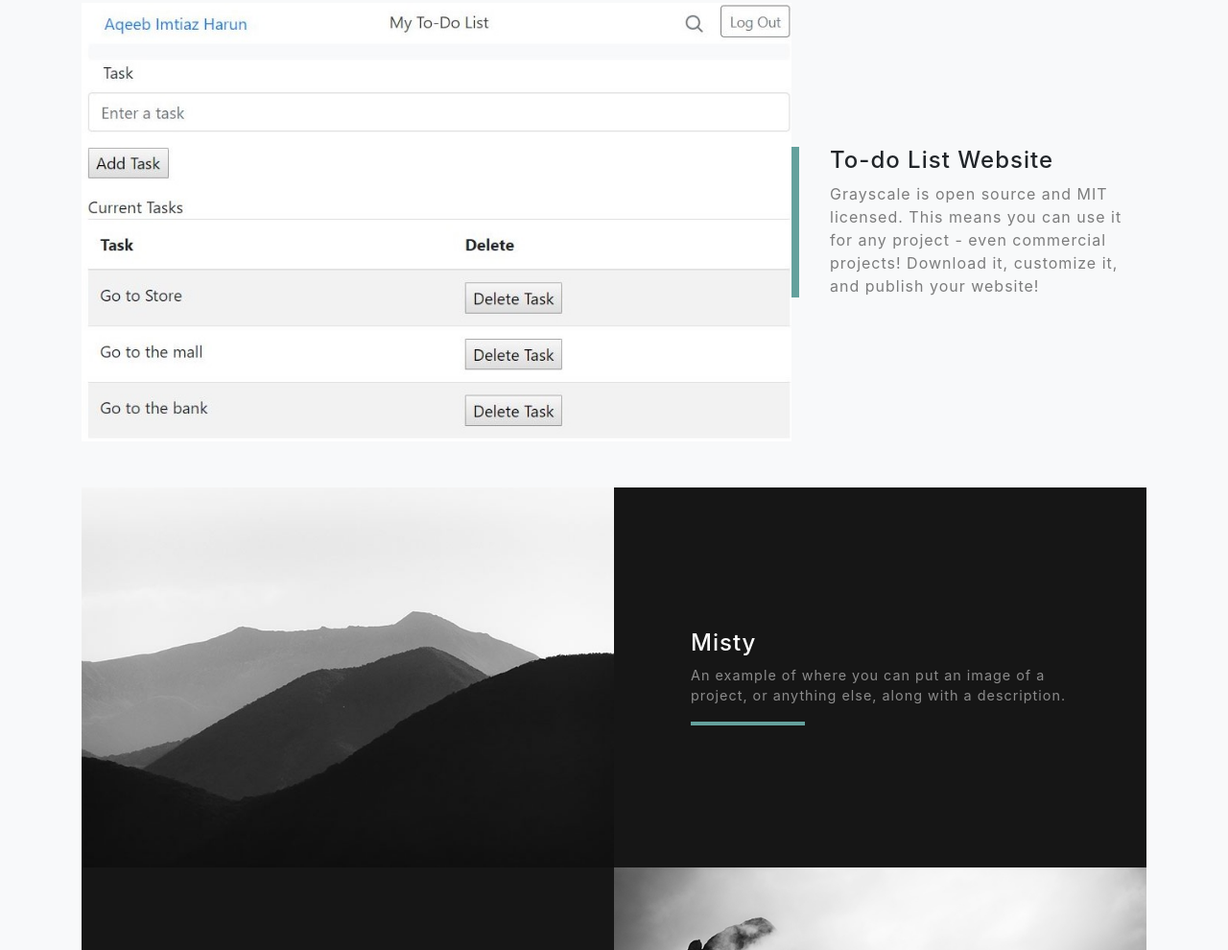
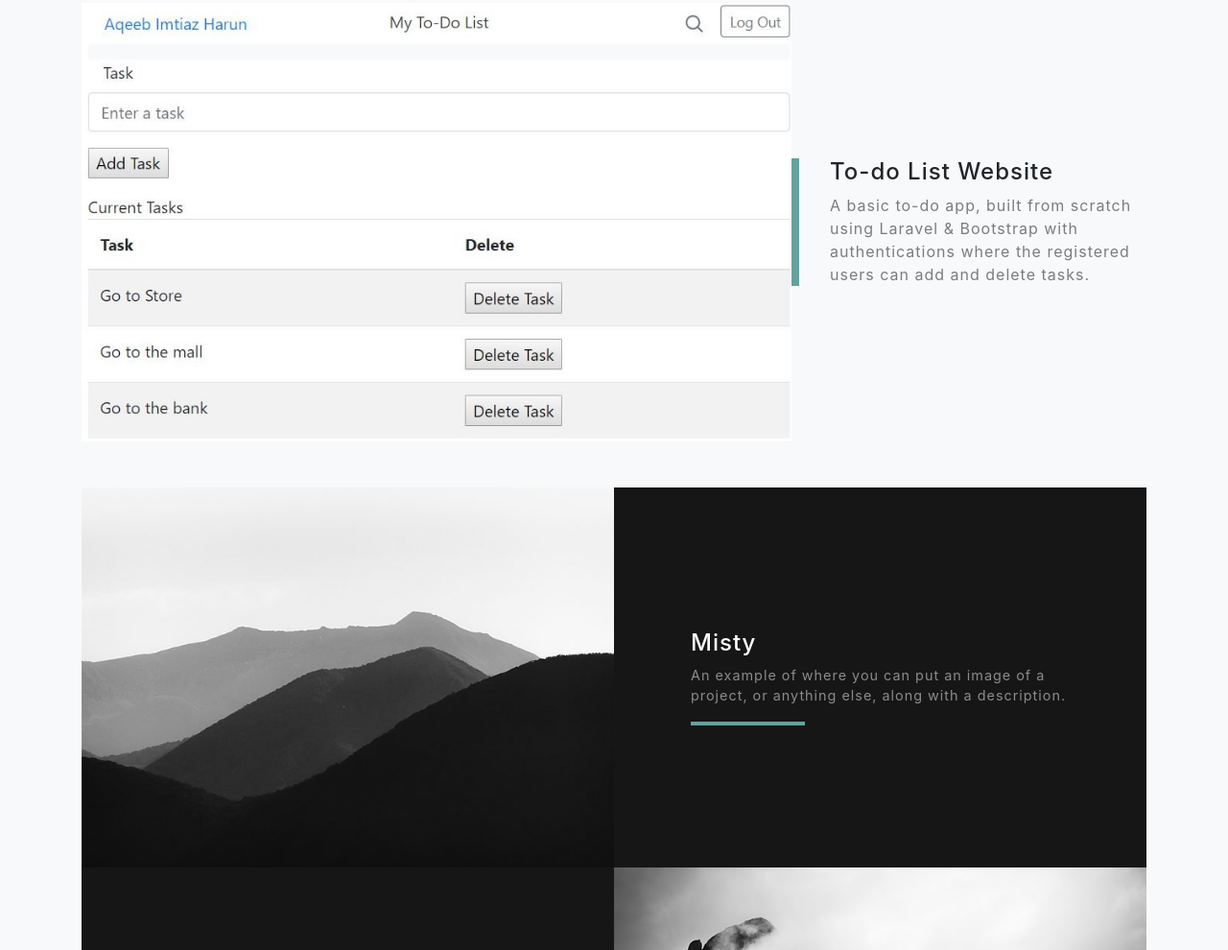
Before and after one commit to aqeebimtiaz/aqeebimtiazharun, a website with bundled scripts: page index.html in a window 1280 px wide. Shown: the part 1777-2767 px from the top of the page at 96% size. Built offline with nearby package versions, Linux system fonts and the light colour scheme.

Commit message:
added description for featured project

```diff
--- a/index.html
+++ b/index.html
@@ -89,7 +89,7 @@
           <div class="col-xl-4 col-lg-5">
             <div class="featured-text text-center text-lg-left">
               <h4>To-do List Website</h4>
-              <p class="text-black-50 mb-0">Grayscale is open source and MIT licensed. This means you can use it for any project - even commercial projects! Download it, customize it, and publish your website!</p>
+              <p class="text-black-50 mb-0">A basic to-do app, built from scratch using Laravel & Bootstrap with authentications where the registered users can add and delete tasks.</p>
             </div>
           </div>
         </div>
```
